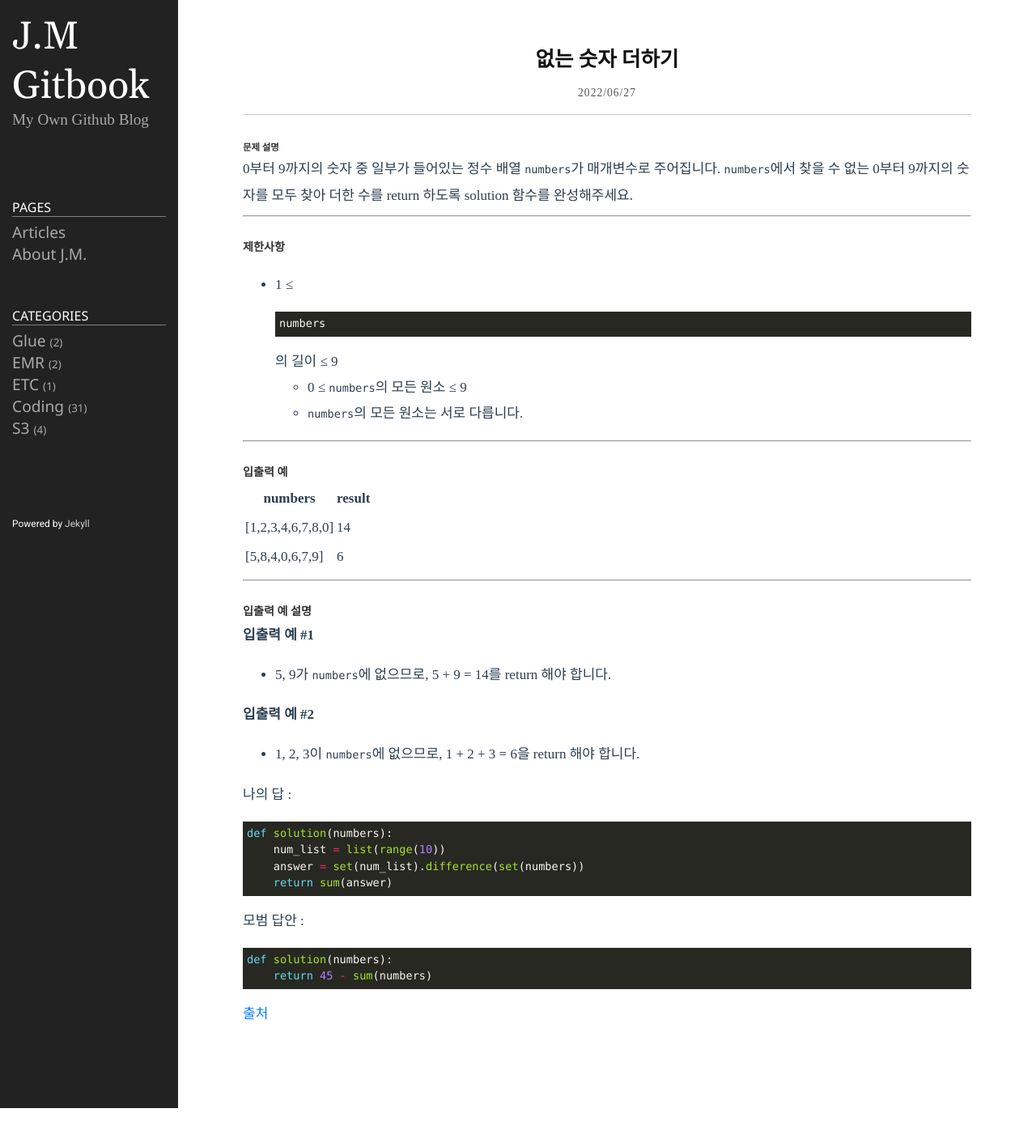
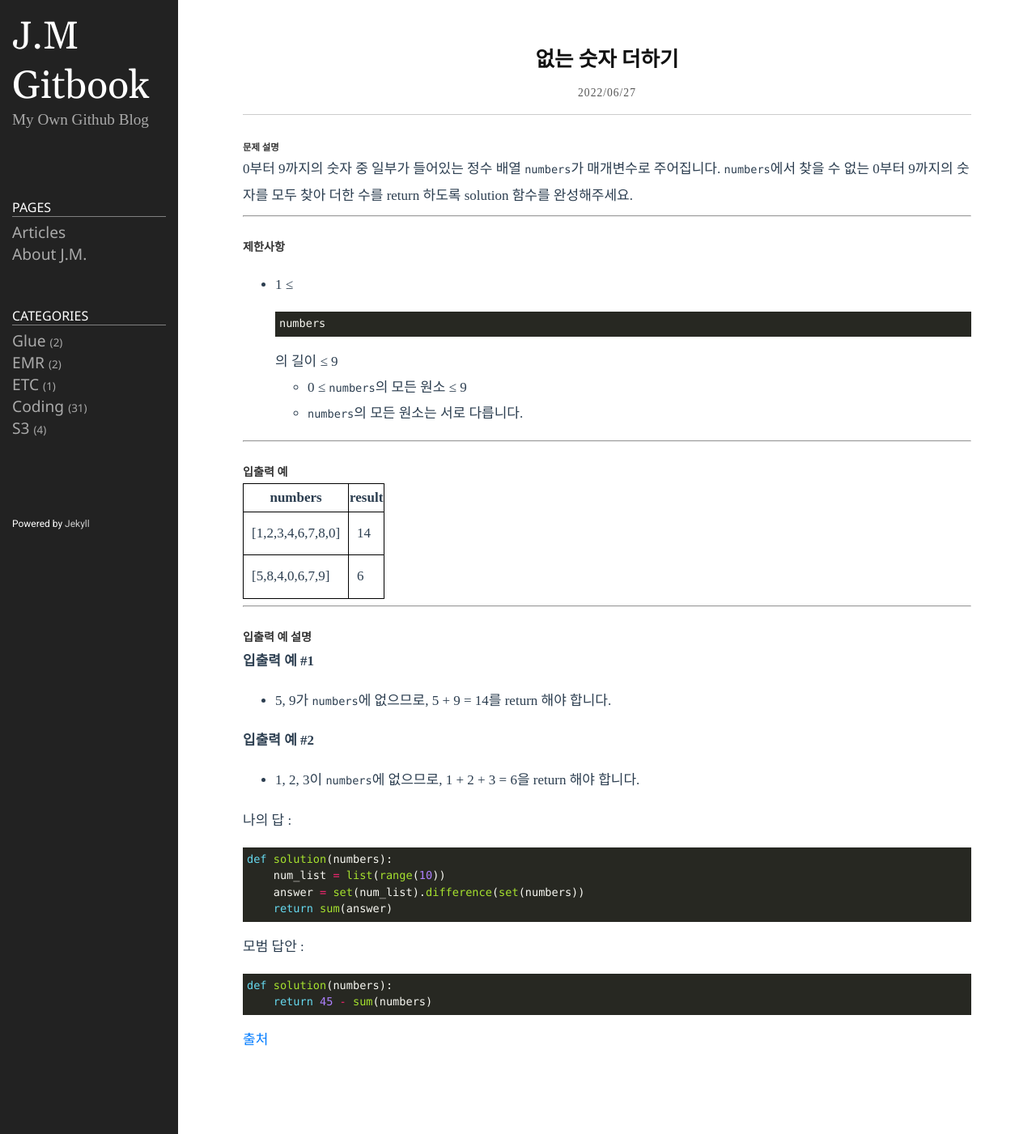
Before and after one commit to cjungm/cjungm.github.io, a Jekyll site: the page built from _posts/Coding/2022-06-27-Add_missing_numbers.md, in a window 1280 px wide. Shown: the whole page at 81% size. Built offline with Jekyll 4.4.1, drawn with Linux system fonts in a browser that asks for light colours; before the commit the page ends 1369 px from its top, so only the background shows below that.

Commit message:
add table css

```diff
--- a/public/css/style.css
+++ b/public/css/style.css
@@ -340,10 +340,15 @@ footer {
 }
 
 table {
-    display: table;
-    border-collapse: separate;
-    box-sizing: border-box;
-    text-indent: initial;
-    border-spacing: 2px;
+    border-collapse: collapse;
     border-color: black;
 }
+
+td {
+    border: 1px solid black;
+	padding: 10px;
+}
+
+th {
+    border: 1px solid black;
+}
```
